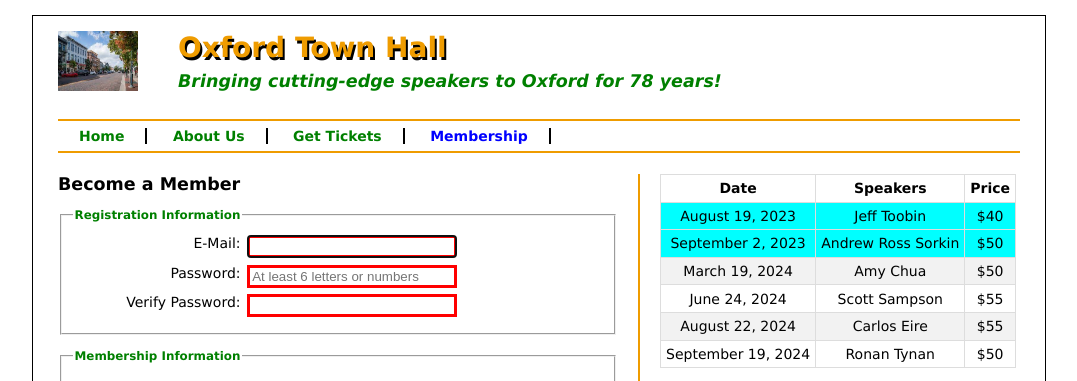
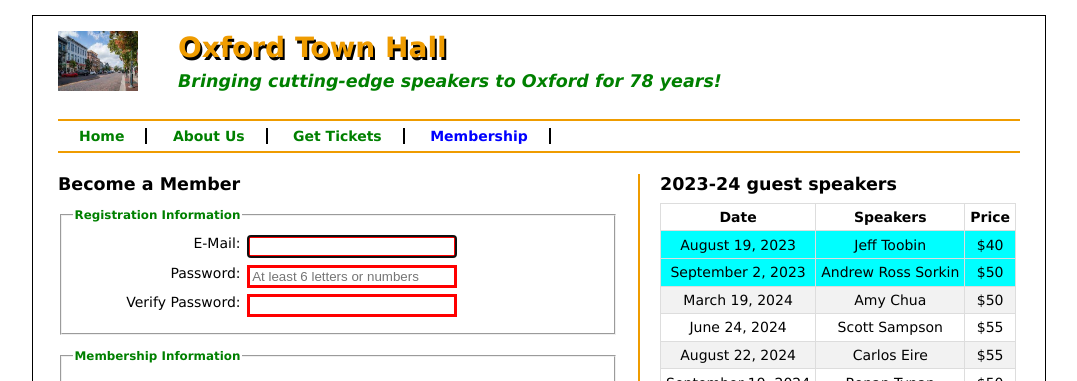
Before and after one commit to eweaver134/team1, a plain HTML site: page membership.html in a window 1280 px wide. Shown: the top 381 px of the page, without its empty margins (101-1178 px from the left). Drawn offline with Linux system fonts and the light colour scheme.

Commit message:
Update membership.html

```diff
--- a/membership.html
+++ b/membership.html
@@ -24,7 +24,7 @@
 	</nav>
 	<aside>
 		<!-- Add the codes for showing 2023-2024 speakers information to the sidebar as a table format. You can reuse some code in home.html and home.css -->
-
+		<h1>2023-24 guest speakers</h1>
 		<table>
 			<tr>
 				<th>Date</th>
```
